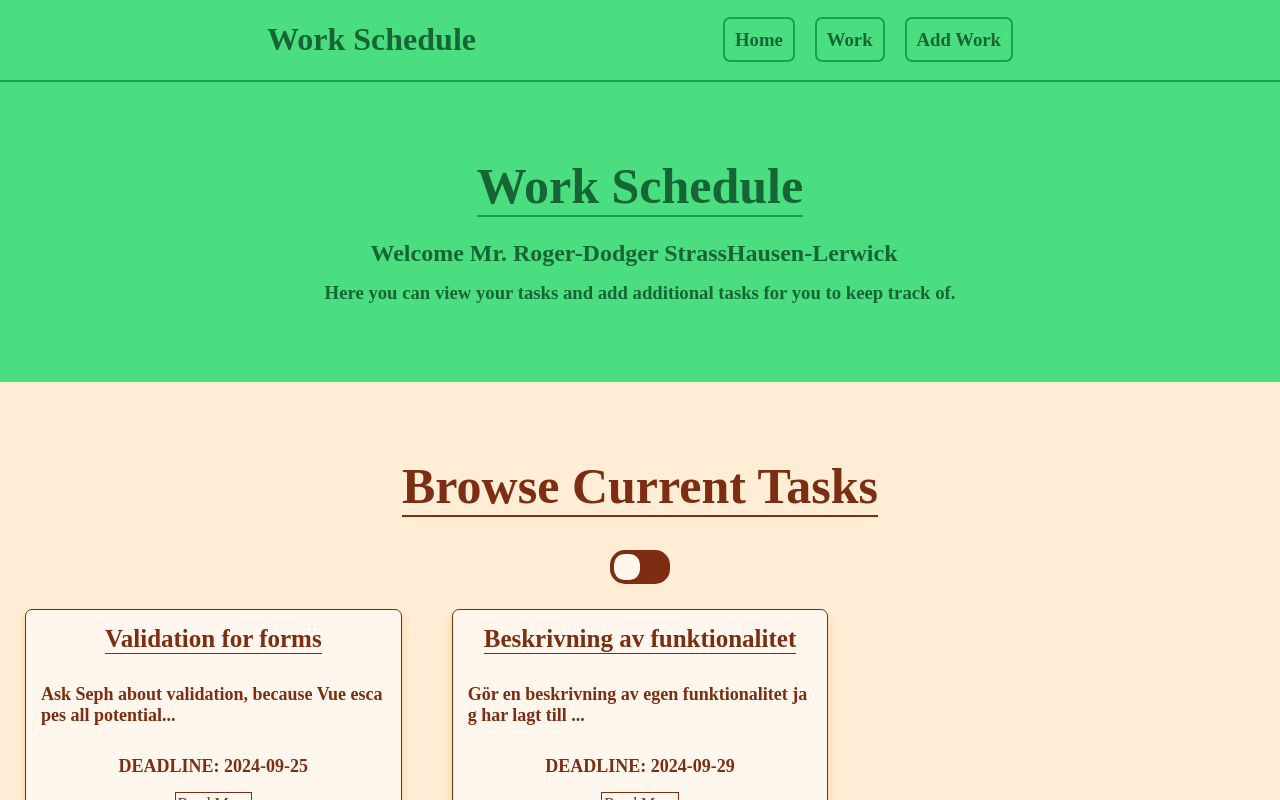
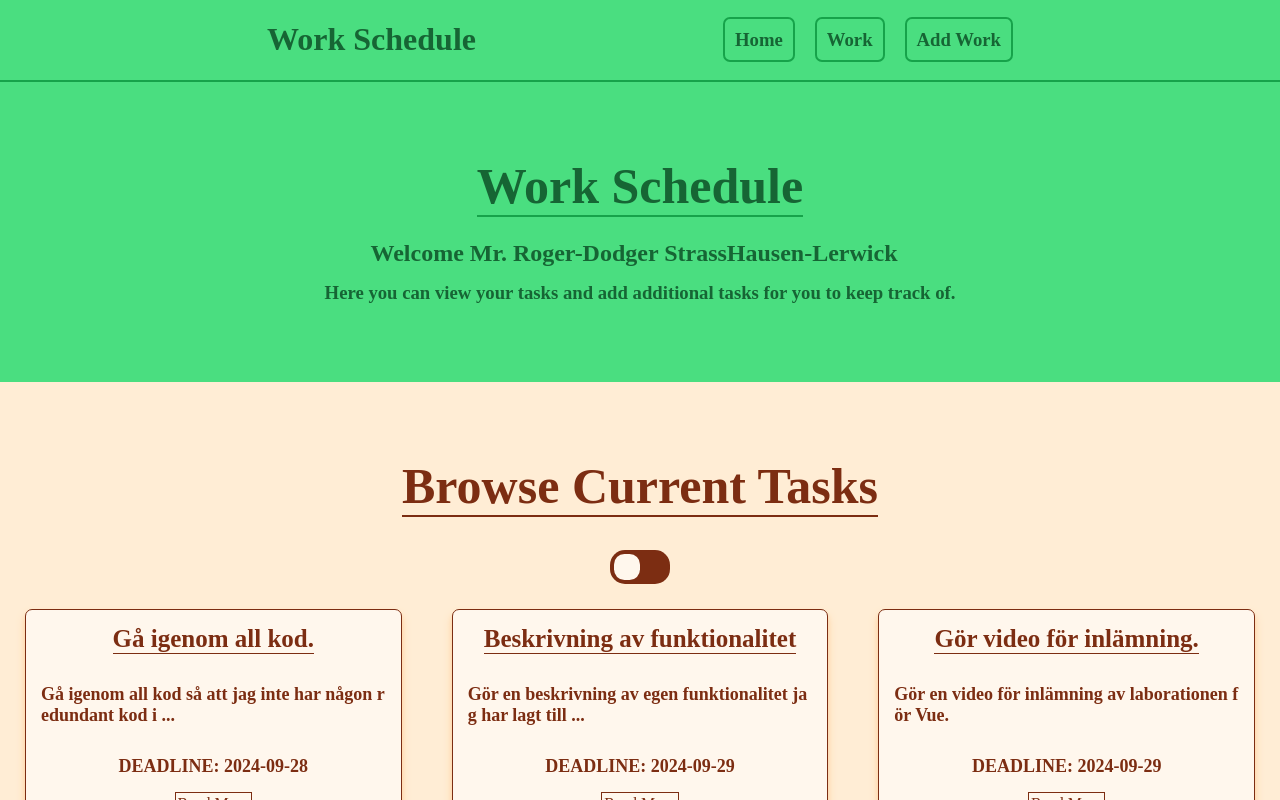
Before and after one commit to Win-ther/vue-labb2, a Vue app: page / in a window 1280 px wide. Shown: the top 800 px of the page. Built offline with nearby package versions, Linux system fonts and the light colour scheme; data requests are answered from the project's data file.

Commit message:
Add pdf and some other stuff

```diff
--- a/src/components/Hero.vue
+++ b/src/components/Hero.vue
@@ -2,11 +2,8 @@
 import {computed, onMounted, reactive} from "vue";
 
 const state = reactive({
-  user: {
-    name: 'default'
-  }
+  user: {},
 })
-
 const isDefaultName = (computed(() => {
   const name = ""+state.user.name;
   return name.toLowerCase() === "default" || name.trim() === "" || name.toLowerCase() === "unknown";
--- a/src/components/Task.vue
+++ b/src/components/Task.vue
@@ -5,13 +5,9 @@ import {RouterLink} from "vue-router";
 const props = defineProps({
   task: Object
 });
-const classObject = computed(() => ({
-  done: props.task.done === true,
-  // red: props.task.done === false,
-}));
 
 const toggleDone = async () => {
-  props.task.done = props.task.done !== true;
+  props.task.done = !props.task.done;
   await fetch(`http://localhost:5000/tasks/${props.task.id}`, {
     method: 'PUT',
     body: JSON.stringify(props.task)
@@ -21,7 +17,7 @@ const toggleDone = async () => {
 </script>
 
 <template>
-  <section :class="classObject" @click="toggleDone">
+  <section :class="{done:props.task.done}" @click="toggleDone">
     <h3> {{ props.task.name }}</h3>
     <p v-if="props.task.description.length > 60"> {{ props.task.description.substring(0, 60) }}...</p>
     <p v-else> {{ props.task.description }}</p>
@@ -32,17 +28,12 @@ const toggleDone = async () => {
 </template>
 
 <style scoped>
-.red{
-  border: 1px solid red;
-}
 .done {
   background-color: rgb(220 252 231);
 }
-
 .done h3, .done p {
   text-decoration: line-through;
 }
-
 section {
   display: flex;
   flex-direction: column;
--- a/src/tasks.json
+++ b/src/tasks.json
@@ -5,7 +5,7 @@
       "name": "Validation for forms",
       "description": "Ask Seph about validation, because Vue escapes all potentially harmful characters. What is the need to actually check these ourselves? And what else do I need to validate? \n\nExample: <script>alert(\"Boo!\")</script>",
       "completedBy": "2024-09-25",
-      "done": false
+      "done": true
     },
     {
       "id": "1",
@@ -76,6 +76,27 @@
       "description": "Gör en beskrivning av egen funktionalitet jag har lagt till med skärmdumpar och kort förklaring av vad koden gör. Jag ska också ge minst ett exempel på något i mitt program som jag hade velat utveckla som en förbättring av programmet. Lämnas in skriftligt som t.ex word-fil tillsammans med källkod till hemsidan.",
       "completedBy": "2024-09-29",
       "done": false
+    },
+    {
+      "id": "a727",
+      "name": "Validation",
+      "description": "<script>alert(\"Boo!\")</script>",
+      "completedBy": "2024-09-19",
+      "done": true
+    },
+    {
+      "id": "ccad",
+      "name": "Gör video för inlämning.",
+      "description": "Gör en video för inlämning av laborationen för Vue.",
+      "completedBy": "2024-09-29",
+      "done": false
+    },
+    {
+      "id": "90f9",
+      "name": "Gå igenom all kod.",
+      "description": "Gå igenom all kod så att jag inte har någon redundant kod i html, css eller js/vue.",
+      "completedBy": "2024-09-28",
+      "done": false
     }
   ],
   "user": {
```
Also changed, not shown: 1 other file (tests, documents, lock files or other folders).
